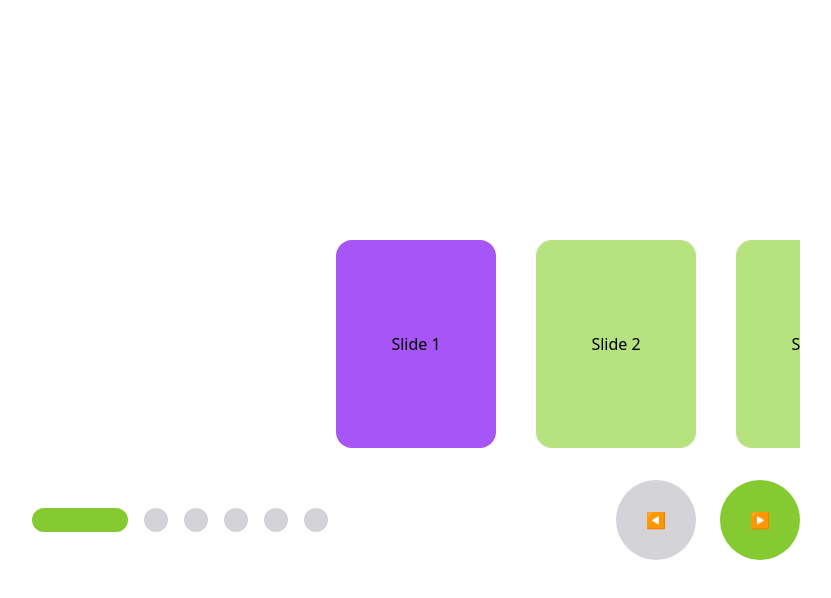
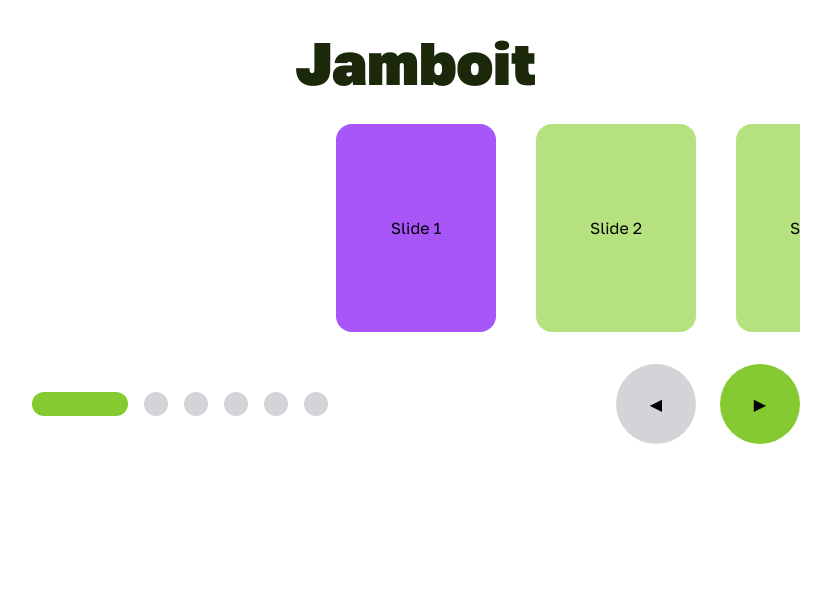
Before and after one commit to joaopedrocoelho/jamboit-frontend, a Next.js app: page / in a window 1280 px wide. Shown: the top 598 px of the page, without its empty margins (224-1055 px from the left). Built offline with nearby package versions, Linux system fonts and the light colour scheme.

Commit message:
:lipstick: added new font

```diff
--- a/src/app/layout.tsx
+++ b/src/app/layout.tsx
@@ -1,27 +1,34 @@
-"use client"
+"use client";
 import "./globals.css";
-import "./reset.css"
+import "./reset.css";
 import Providers from "../providers/Provider";
+import localFont from "next/font/local";
+
+const golosNext = localFont({
+  src: "./GolosText-VariableFont_wght.ttf",
+  display: "swap",
+  variable: "--font-golos",
+});
 
 export default function RootLayout({
   children,
 }: {
   children: React.ReactNode;
 }) {
-
   return (
-    <html lang="en">
-      {/*
-        <head /> will contain the components returned by the nearest parent
-        head.tsx. Find out more at https://beta.nextjs.org/docs/api-reference/file-conventions/head
-      */}
+    <html lang="en" className={golosNext.variable}>
       <head />
       <Providers>
-        <body className="">
-          <div className="flex flex-col w-full h-full justify-center items-center">
-          {children}
-          </div>
-          </body>
+        <body
+          className="flex flex-col w-full h-full items-center font-golos"
+        >
+          <header className="flex justify-center w-full">
+            <h1 className=" font-black text-6xl my-8 text-primary-1000">Jamboit</h1>
+          </header>
+          <main className="flex flex-col justify-center items-center w-full">
+            {children}
+          </main>
+        </body>
       </Providers>
     </html>
   );
```
Also changed, not shown: src/app/GolosText-VariableFont_wght.ttf (added).
